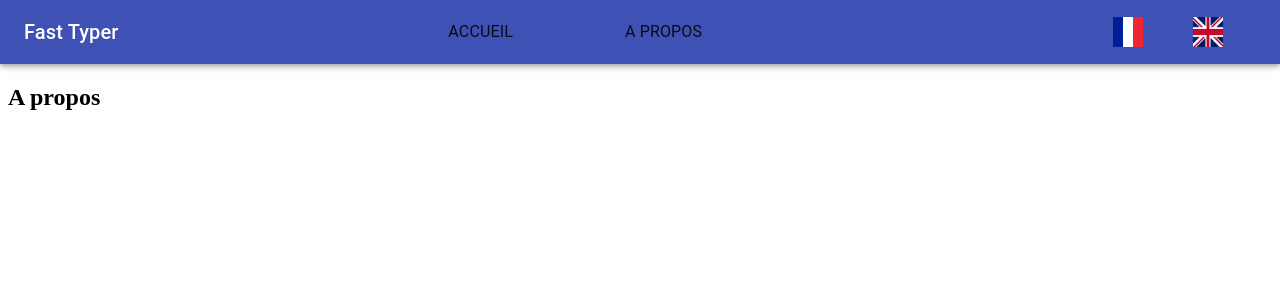
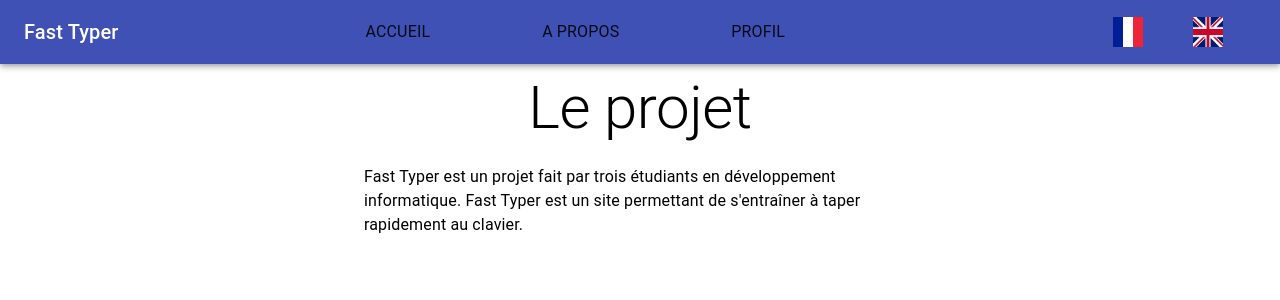
Before and after one commit to Crawblu/Fast-Typer-front, a React (Create React App) app in the folder fast-typer/: page /about in a window 1280 px wide. Shown: the top 300 px of the page. Built offline with nearby package versions, Linux system fonts and the light colour scheme.

Commit message:
About
About

```diff
--- a/fast-typer/public/locales/en/translation.json
+++ b/fast-typer/public/locales/en/translation.json
@@ -7,5 +7,8 @@
         "Bienvenue": "Welcome on Fast Typer",
         "Explanation": "Type the most word in one minute and become the champion of keyboard"
     },
-    "About": "About"
+    "About": {
+        "Project": "The project",
+        "desc": "Fast Typer is a project made by three students in IT. Fast Typer is a website allowing to train yourself to type fastly on Keyboard."
+    }
 }
--- a/fast-typer/public/locales/fr/translation.json
+++ b/fast-typer/public/locales/fr/translation.json
@@ -7,5 +7,9 @@
         "Bienvenue": "Bienvenue sur Fast Typer",
         "Explanation": "Tapez le plus de mots en une minute et devenez le champion du clavier"
     },
-    "About": "A propos"
+    "About": {
+        "Project": "Le projet",
+        "desc": "Fast Typer est un projet fait par trois étudiants en développement informatique. Fast Typer est un site permettant de s'entraîner à taper rapidement au clavier."
+    },
+    "Profil": "Profil"
 }
--- a/fast-typer/src/Home.jsx
+++ b/fast-typer/src/Home.jsx
@@ -1,6 +1,8 @@
-import { Box, Typography } from '@material-ui/core';
+import { Box, TextField, Typography } from '@material-ui/core';
 import React from 'react';
 import { useTranslation } from 'react-i18next';
+
+import wordsFr from './ressources/mots';
 
 // import { makeStyles } from '@material-ui/core/styles';
 // import AppBar from '@material-ui/core/AppBar';
@@ -29,6 +31,14 @@ function Home() {
         <Box fontSize="h6.fontSize">
           {t('Home.Explanation')}
         </Box>
+        <Box>
+          {wordsFr}
+        </Box>
+        <div>
+          <form autoComplete="off">
+            <TextField id="standard-basic" />
+          </form>
+        </div>
       </Typography>
     </div>
   );
--- /dev/null
+++ b/fast-typer/src/about.jsx
@@ -0,0 +1,27 @@
+import { Container, Typography } from '@material-ui/core';
+import React from 'react';
+import { useTranslation } from 'react-i18next';
+
+// const useStyles = makeStyles(() => ({
+
+// }));
+
+function About() {
+  const { t } = useTranslation();
+  //   const classes = useStyles();
+
+  return (
+    <div>
+      <Container maxWidth="sm">
+        <Typography component="h1" variant="h2" align="center" gutterBottom>
+          {t('About.Project')}
+        </Typography>
+        <Typography>
+          {t('About.desc')}
+        </Typography>
+      </Container>
+    </div>
+  );
+}
+
+export default About;
--- a/fast-typer/src/app.css
+++ b/fast-typer/src/app.css
@@ -10,7 +10,3 @@ body {
     width: 30px;
     height: 30px;
 }
-
-.languagePic {
-    background-size: cover;
-}
--- a/fast-typer/src/app.jsx
+++ b/fast-typer/src/app.jsx
@@ -14,6 +14,7 @@ import { Grid } from '@material-ui/core';
 import Button from '@material-ui/core/Button';
 // import IconButton from '@material-ui/core/IconButton';
 import Home from './Home';
+import About from './about';
 import './app.css';
 import FrFlag from './ressources/FranceFlag.png';
 import EnFlag from './ressources/EnglishFlag.png';
@@ -63,6 +64,13 @@ export default function App() {
                       </Typography>
                     </Button>
                   </Grid>
+                  <Grid item>
+                    <Button variant="h8" className={classes.title} to="/profil" component={Link}>
+                      <Typography>
+                        {t('Profil')}
+                      </Typography>
+                    </Button>
+                  </Grid>
                 </Grid>
               </div>
               <div className={classes.language}>
@@ -90,6 +98,9 @@ export default function App() {
             <Route path="/about">
               <About />
             </Route>
+            <Route path="/profil">
+              <ProfilPage />
+            </Route>
           </Switch>
         </div>
       </Router>
@@ -100,11 +111,11 @@ export default function App() {
 // You can think of these components as "pages"
 // in your app.
 
-function About() {
+function ProfilPage() {
   const { t } = useTranslation();
   return (
     <div>
-      <h2>{t('About')}</h2>
+      <h2>{t('Profil')}</h2>
     </div>
   );
 }
--- /dev/null
+++ b/fast-typer/src/ressources/mots.js
@@ -0,0 +1,32 @@
+function getWordsFr() {
+  const mots = [
+    'fusent',
+    'bâfrerait',
+    'rappropriées',
+    'désannexerai',
+    'margottâmes',
+    'soupa',
+    'cartonnages',
+    'barbier',
+    'timbaliers',
+    'télégraphe',
+    'atténuerons',
+    'carbonaterait',
+    'ragaillardirons',
+    'ruilerons',
+    'noverons',
+    'entrismes',
+    'foisonnassent',
+    'préformations',
+    'musses',
+    'gêneuses',
+    'romancerons',
+    'glapissait',
+  ];
+
+  const alea = Math.floor(Math.random() * Math.floor(mots.length));
+
+  return (mots[alea]);
+}
+
+export default getWordsFr();
```
